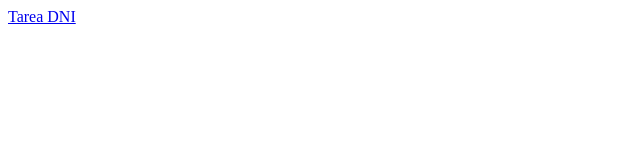
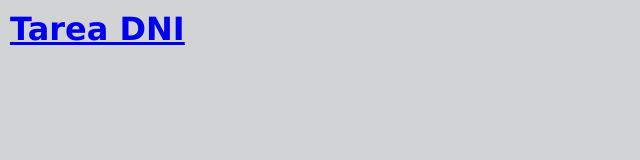
Before and after one commit to Sebas455/Progra_movil, a plain HTML site: page index.html in a window 1280 px wide. Shown: the whole page, without its empty margins (0-640 px from the left). Drawn offline with Linux system fonts and the light colour scheme.

Commit message:
vincular CSS

```diff
--- a/index.html
+++ b/index.html
@@ -4,8 +4,9 @@
     <meta charset="UTF-8">
     <meta name="viewport" content="width=device-width, initial-scale=1.0">
     <title>Document</title>
+    <link rel="stylesheet" href="./CSS/style.css">
 </head>
 <body>
-    <a href="./DNI/index.html">Tarea DNI</a>
+    <a href="./DNI/index.html"><h1>Tarea DNI</h1></a>
 </body>
 </html>
```
